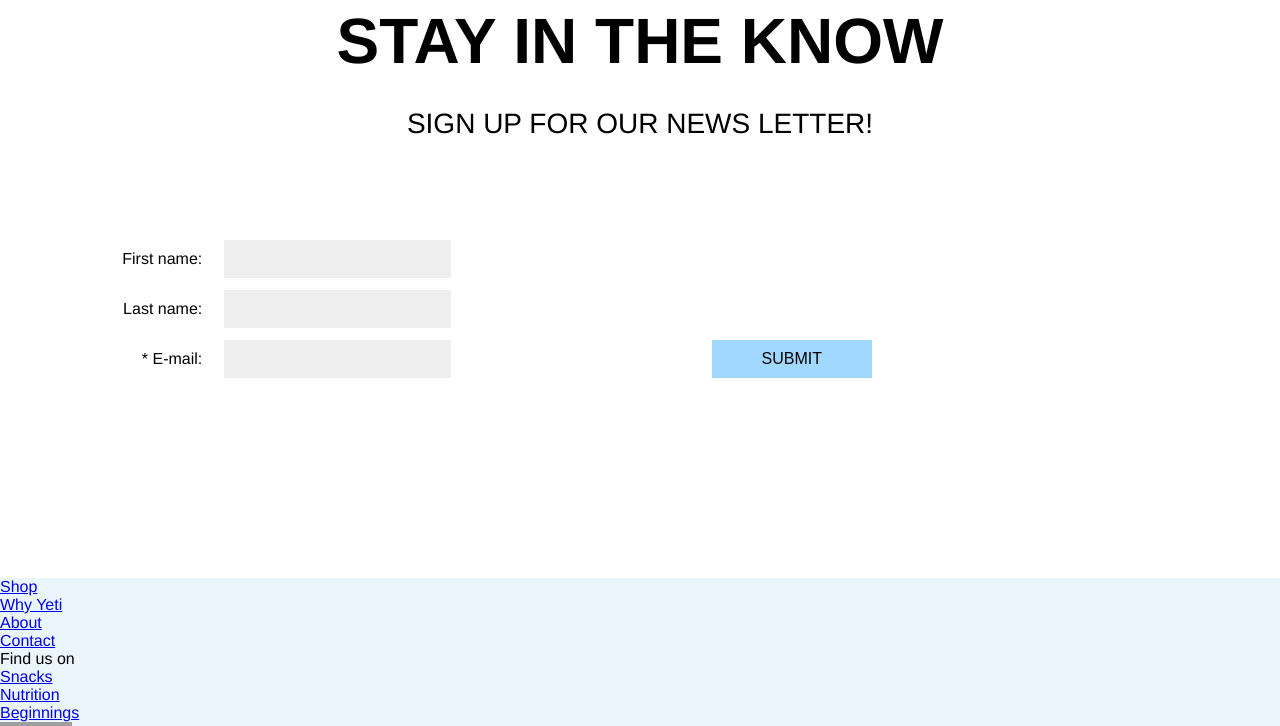
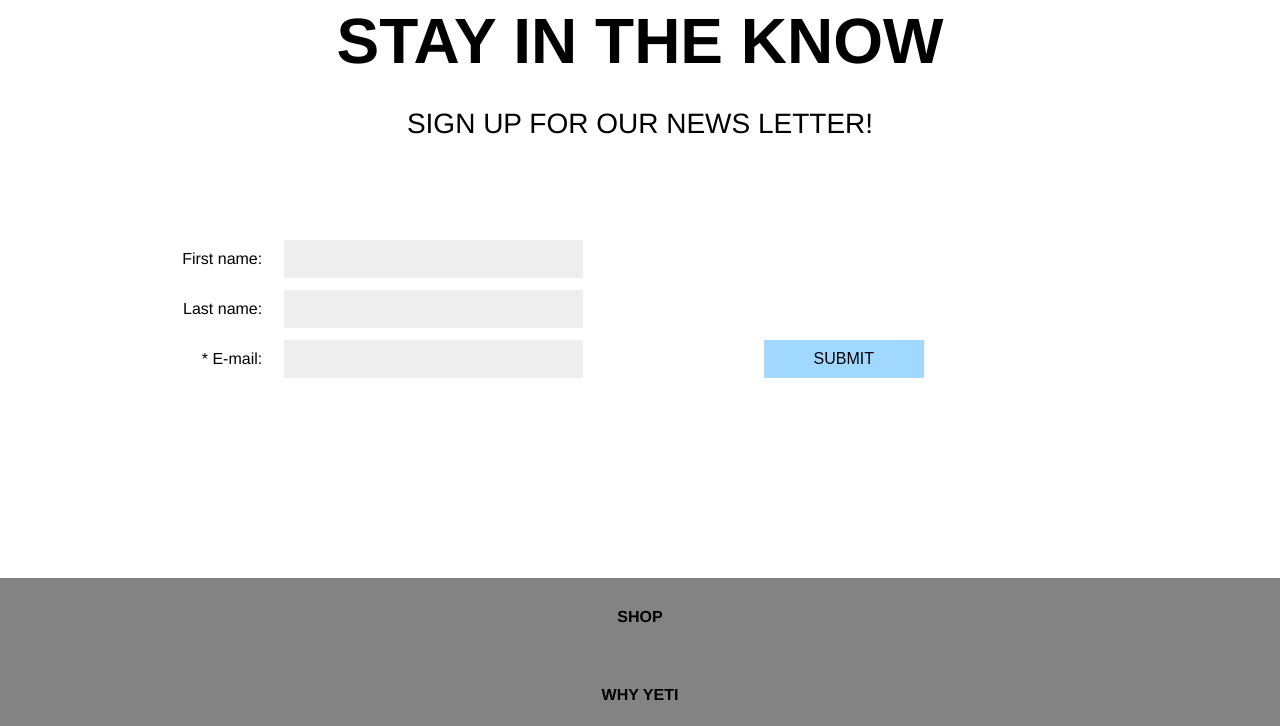
Before and after one commit to 20brimejar/YetIRedi, a PHP site: page / in a window 1280 px wide. Shown: the part 3852-4578 px from the top of the page. Run offline with PHP 8.4, Linux system fonts and the light colour scheme; grey boxes are pictures that could not be loaded.

Commit message:
played around with form

```diff
--- a/styles.css
+++ b/styles.css
@@ -417,7 +417,7 @@
 form {
   display:grid;
   grid-auto-rows: auto;
-  grid-template-columns:repeat(6, 1fr);
+  grid-template-columns:repeat(50px, 3fr, 1fr);
   gap:0.75rem;
   width:70%;
   margin: 100px;
@@ -460,20 +460,6 @@
   height: 300px;
   margin-top: 200px;
 
-}
-<<<<<<< HEAD
-@media screen  and max-width(600px){
-
-
-=======
-
-.footer-container {
-  display: grid;
-  grid-template-columns: repeat(8, 1fr);
-  grid-template-rows: auto;
-  gap: 10px;
-  background-color: rgb(202, 200, 200);
->>>>>>> 382053f8906f76fba96e76a5af2e84c49798c133
 }
 
 .footer-container > div {
@@ -538,3 +524,17 @@
   grid-column: 2 / 3;
   justify-self: center;
 }
+
+/*mobile css*/
+@media screen  and (max-width: 600px){
+  .hero-carousel{
+    width: 100%;
+    height: 45%;
+    position: relative;
+    overflow: hidden;
+  }
+  .container{
+    display: block;
+  }
+
+}
```
